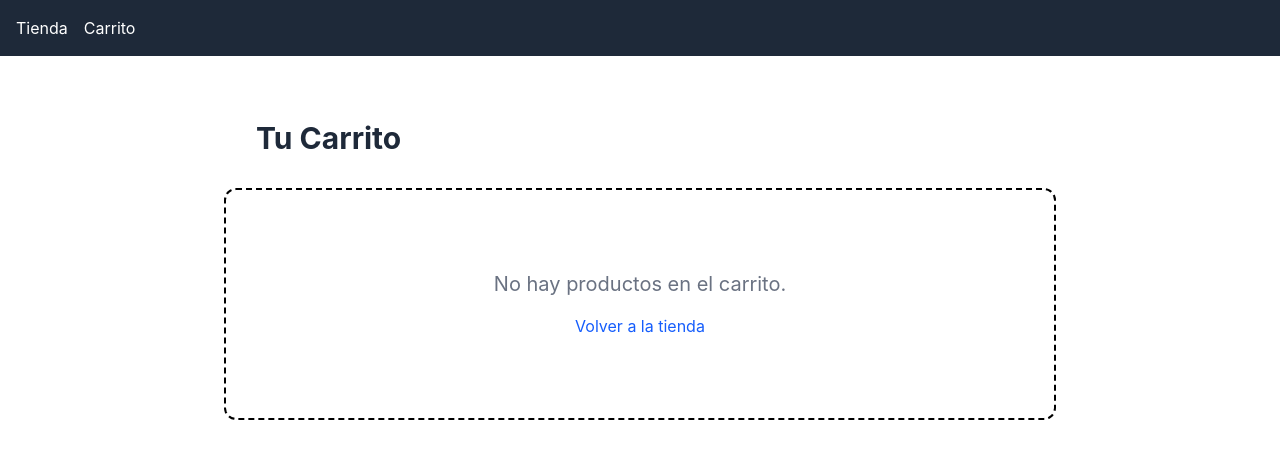
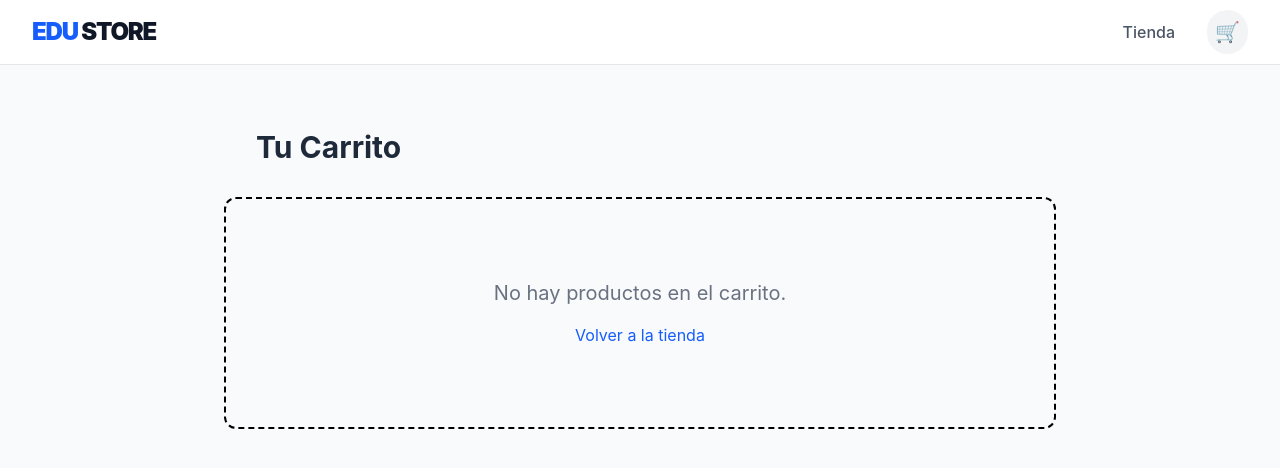
Before and after one commit to PedroDelgado4/ecommerce, a Vue app: page /carrito in a window 1280 px wide. Shown: the top 468 px of the page. Built offline with nearby package versions, Linux system fonts and the light colour scheme.

Commit message:
Add global Navbar component with reactive cart badge

```diff
--- a/src/App.vue
+++ b/src/App.vue
@@ -1,8 +1,13 @@
+<script setup>
+import Navbar from './components/Navbar.vue';
+</script>
+
+
 <template>
-  <nav class="p-4 bg-gray-800 text-white flex gap-4">
-    <router-link to="/" class="hover:text-blue-400">Tienda</router-link>
-    <router-link to="/carrito" class="hover:text-blue-400">Carrito</router-link>
-  </nav>
-
-  <router-view />
+  <div class="min-h-screen bg-gray-50">
+    <Navbar />
+    <main>
+      <router-view />
+    </main>
+  </div>
 </template>
--- /dev/null
+++ b/src/components/Navbar.vue
@@ -0,0 +1,31 @@
+<script setup>
+import { useCartStore } from '../stores/cart';
+
+const cart = useCartStore();
+</script>
+
+<template>
+    <nav class="bg-white border-b border-gray-200 sticky top-0 z-50">
+        <div class="max-w-7xl mx-auto px-4 sm:px-6 lg:px-8">
+            <div class="flex justify-between h-16 items-center">
+                <router-link to="/" class="text-2xl font-black text-blue-600 tracking-tighter">
+                    EDU <span class="text-gray-900">STORE</span>
+                </router-link>
+                <div class="flex items-center gap-8">
+                    <router-link to="/" class="text-gray-600 hover:text-blue-600 font-medium transition-colors">
+                        Tienda
+                    </router-link>
+                    <router-link to="/carrito" class="relative group p-2 bg-gray-100 rounded-full hover:bg-blue-50 transition-all">
+                        <span class="text-xl">🛒</span>
+                        <span
+                        v-if="cart.totalItems > 0"
+                        class="absolute -top-1 bg-red-500 text-white text-[10px] font-bold h-5 w-5 flex items-center justify-center rounded-full border-2 border-white animate-bounce"
+                        >
+                        {{ cart.totalItems }}
+                        </span>
+                    </router-link>
+                </div>
+            </div>
+        </div>
+    </nav>
+</template>
```
